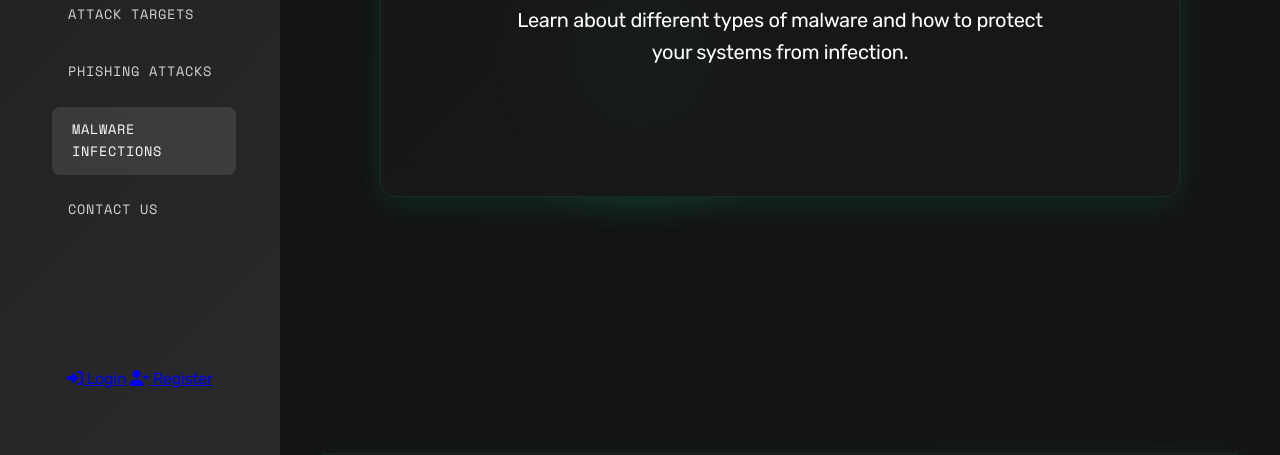
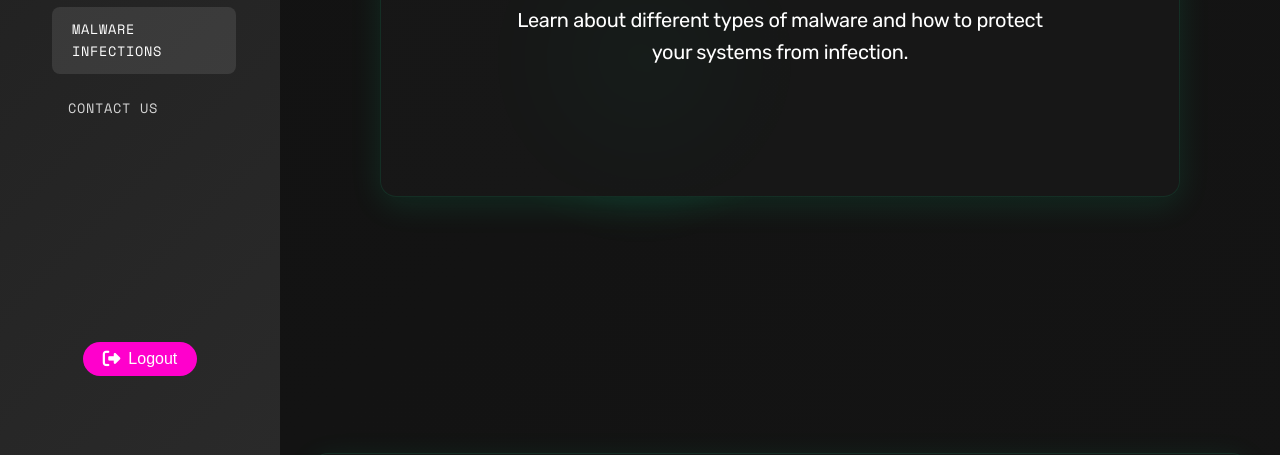
Before and after one commit to jeoffangelo-o/SafeSpace10, a website: page malware.html in a window 1280 px wide. Shown: the part 344-799 px from the top of the page. Drawn offline with nearby package versions, Linux system fonts and the light colour scheme; sample sign-in values are in the browser's storage.

Commit message:
Add files via upload

```diff
--- a/malware.html
+++ b/malware.html
@@ -8,6 +8,37 @@
     <link href="https://fonts.googleapis.com/css2?family=Inter:wght@400;500;600;700&display=swap" rel="stylesheet">    <link href="https://fonts.googleapis.com/css2?family=Space+Mono:wght@400;700&family=Rubik:wght@400;500;600&display=swap" rel="stylesheet">
     <link rel="stylesheet" href="https://cdnjs.cloudflare.com/ajax/libs/font-awesome/6.4.2/css/all.min.css">
     <script src="cursor-effect.js" defer></script>
+    <script>
+        // Check if user is logged in
+        if (!localStorage.getItem('isLoggedIn')) {
+            window.location.href = 'login.html';
+        }
+
+        // Add logout function
+        function logout() {
+            localStorage.removeItem('isLoggedIn');
+            window.location.href = 'login.html';
+        }
+    </script>
+    <style>
+        .logout-btn {
+            background: #ff00cc;
+            color: white;
+            border: none;
+            border-radius: 20px;
+            padding: 8px 20px;
+            font-size: 1em;
+            transition: all 0.3s ease;
+            display: flex;
+            align-items: center;
+            gap: 8px;
+        }
+
+        .logout-btn:hover {
+            background: #0ff1ce;
+            transform: translateY(-2px);
+        }
+    </style>
 </head>
 <body>    <nav class="sidenav">
         <div class="logo">
@@ -21,8 +52,9 @@
             <li><a href="contacts.html">Contact Us</a></li>
         </ul>
         <div class="auth-links-sidenav">
-            <a href="login.html"><i class="fas fa-sign-in-alt"></i> Login</a>
-            <a href="register.html"><i class="fas fa-user-plus"></i> Register</a>
+            <button class="logout-btn" onclick="logout()">
+                <i class="fas fa-sign-out-alt"></i> Logout
+            </button>
         </div>
     </nav>    <main>
         <section class="intro login-box">
--- a/styles.css
+++ b/styles.css
@@ -1361,3 +1361,36 @@ body.login-page main {
 .login-page .login-container {
     margin-top: 0;
 }
+
+/* Logout Button Styles */
+.logout-btn {
+    background: #ff00cc;
+    color: white;
+    border: none;
+    border-radius: 20px;
+    padding: 8px 20px;
+    font-size: 1em;
+    transition: all 0.3s ease;
+    display: flex;
+    align-items: center;
+    gap: 8px;
+    cursor: pointer;
+}
+
+.logout-btn:hover {
+    background: #0ff1ce;
+    transform: translateY(-2px);
+}
+
+.logout-btn i {
+    font-size: 1.1em;
+}
+
+/* Update auth-links-sidenav for better logout button placement */
+.auth-links-sidenav {
+    margin-top: auto;
+    padding: 1rem;
+    display: flex;
+    flex-direction: column;
+    gap: 1rem;
+}
```
Also changed, not shown: attack-targets.html (+34 -3 lines), auth.css (+0 -11 lines), contacts.html (+34 -2 lines), index.html (+6 -29 lines), login.html (+10 -25 lines), phishing.html (+34 -2 lines).
